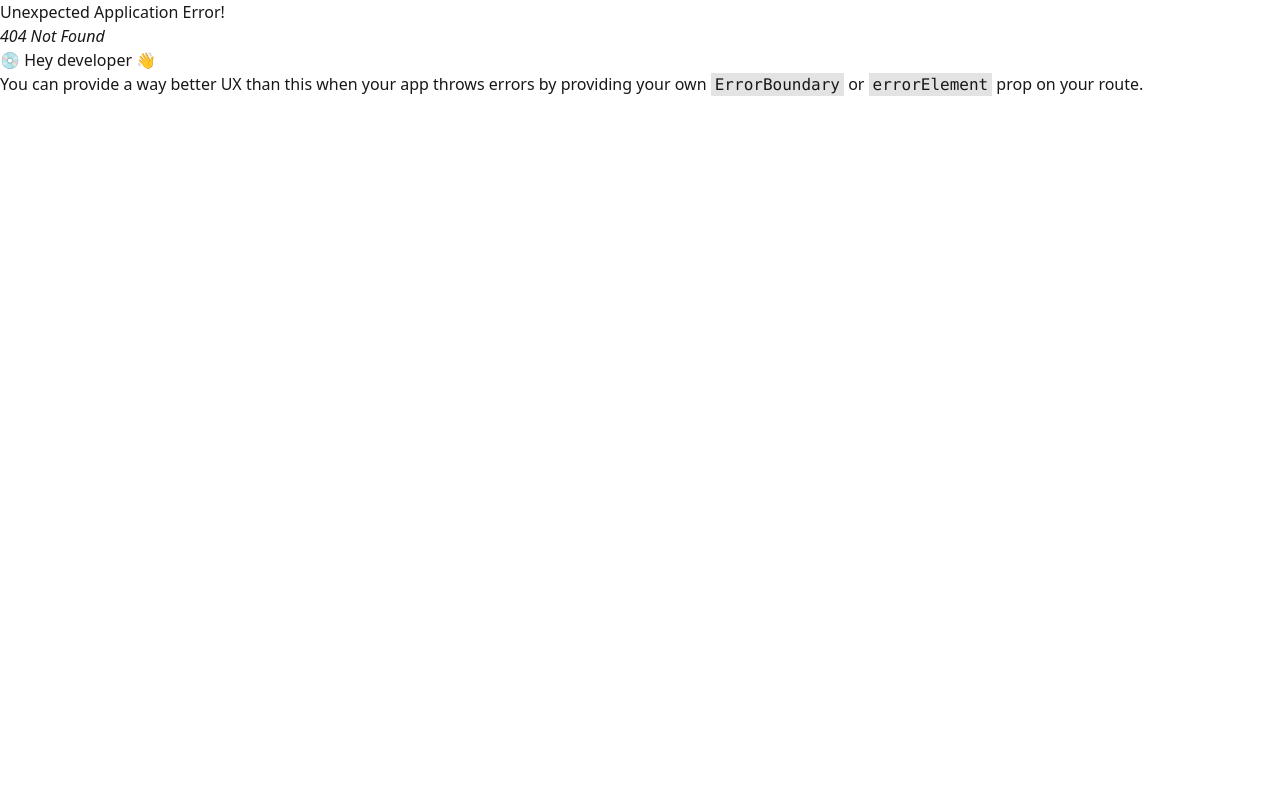
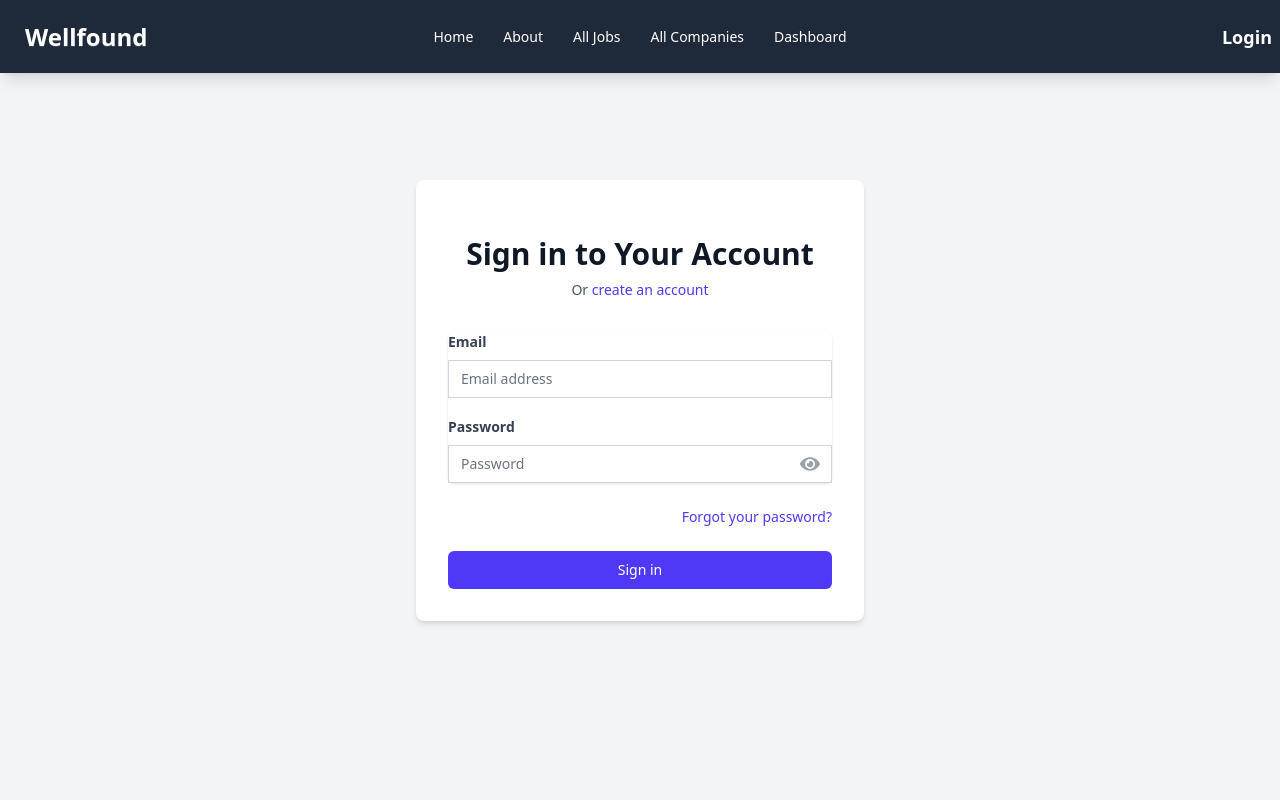
Before and after one commit to Nadimmo/Job-Portal-Client-side-, a React (Vite) app: page /login in a window 1280 px wide. Before the commit this address had no page. Shown: the top 800 px of the page. Built offline with nearby package versions, Linux system fonts and the light colour scheme.

Commit message:
create login page and navigate

```diff
--- /dev/null
+++ b/src/Page/Login/Login.jsx
@@ -0,0 +1,180 @@
+import React, { useState } from 'react';
+import { FaEye, FaEyeSlash } from 'react-icons/fa'; // Import eye icons from react-icons
+import { Link } from 'react-router-dom';
+
+function Login() {
+    const [formData, setFormData] = useState({
+        email: '',
+        password: '',
+    });
+
+    const [errors, setErrors] = useState({});
+    const [errorMessage, setErrorMessage] = useState('');
+
+    const handleChange = (e) => {
+        const { name, value } = e.target;
+        setFormData({
+            ...formData,
+            [name]: value,
+        });
+        // Clear specific error on input change
+        if (errors[name]) {
+            setErrors({ ...errors, [name]: '' });
+        }
+        setErrorMessage(''); // Clear error message on input change
+    };
+
+    const validateForm = () => {
+        const newErrors = {};
+        const { email, password } = formData;
+
+        if (!email.trim()) {
+            newErrors.email = 'Email is required';
+        } else if (!/\S+@\S+\.\S+/.test(email)) {
+            newErrors.email = 'Invalid email format';
+        }
+
+        if (!password.trim()) {
+            newErrors.password = 'Password is required';
+        }
+
+        setErrors(newErrors);
+        return Object.keys(newErrors).length === 0;
+    };
+
+    const handleSubmit = async (e) => {
+        e.preventDefault();
+
+        if (validateForm()) {
+            // In a real application, you would make an API call to authenticate the user
+            console.log('Login form submitted:', formData);
+            // Simulate a successful login (replace with actual API call)
+            setTimeout(() => {
+                // In a real app, you'd store a token and redirect
+                alert('Login successful!');
+                setFormData({ email: '', password: '' });
+                setErrors({});
+            }, 1000);
+        } else {
+            setErrorMessage('Please correct the errors in the form.');
+        }
+    };
+
+    const handleForgotPassword = () => {
+        alert('Forgot password functionality will be implemented here.');
+        // In a real app, you would navigate to a forgot password page or show a modal.
+    };
+
+
+    const [showPassword, setShowPassword] = useState(false);
+
+    const toggleShowPassword = () => {
+        setShowPassword(!showPassword);
+    };
+
+    return (
+        <div className="min-h-screen bg-gray-100 flex items-center justify-center py-12 px-4 sm:px-6 lg:px-8">
+            <div className="max-w-md w-full space-y-8 bg-white shadow-md rounded-lg p-8">
+                <div>
+                    <h2 className="mt-6 text-center text-3xl font-extrabold text-gray-900">
+                        Sign in to Your Account
+                    </h2>
+                    <p className="mt-2 text-center text-sm text-gray-600">
+                        Or{' '}
+                        <Link to={'/register'}
+
+                            className="font-medium text-indigo-600 hover:text-indigo-500"
+                        >
+                            create an account
+                        </Link>
+                    </p>
+                </div>
+
+                {errorMessage && (
+                    <div className="bg-red-100 border border-red-400 text-red-700 px-4 py-3 rounded relative mb-4" role="alert">
+                        <span className="block sm:inline">{errorMessage}</span>
+                    </div>
+                )}
+
+                <form className="mt-8 space-y-6" onSubmit={handleSubmit}>
+                    <div className="rounded-md shadow-sm -space-y-px">
+                        <div>
+                            <label className="block text-gray-700 text-sm font-bold mb-2" htmlFor="email">
+                                Email
+                            </label>
+                            <input
+                                id="email"
+                                name="email"
+                                type="email"
+                                autoComplete="email"
+                                required
+                                className="appearance-none rounded-none relative block w-full px-3 py-2 border border-gray-300 placeholder-gray-500 text-gray-900 focus:outline-none focus:ring-indigo-500 focus:border-indigo-500 focus:z-10 sm:text-sm"
+                                placeholder="Email address"
+                                value={formData.email}
+                                onChange={handleChange}
+                            />
+                            {errors.email && <p className="text-red-500 text-xs mt-1">{errors.email}</p>}
+                        </div>
+                        <div className='my-5'>
+                            <label className="block text-gray-700 text-sm font-bold mb-2" htmlFor="password">
+                                Password
+                            </label>
+                            <div className="relative">
+                                <input
+                                    id="password"
+                                    name="password"
+                                    type={showPassword ? 'text' : 'password'}
+                                    autoComplete="current-password"
+                                    required
+                                    className="appearance-none rounded-none relative block w-full px-3 py-2 border border-gray-300 placeholder-gray-500 text-gray-900 focus:outline-none focus:ring-indigo-500 focus:border-indigo-500 focus:z-10 sm:text-sm pr-10"
+                                    placeholder="Password"
+                                    value={formData.password}
+                                    onChange={handleChange}
+                                />
+                                <span className="absolute inset-y-0 right-0 flex items-center pr-3">
+                                    <button
+                                        type="button"
+                                        onClick={toggleShowPassword}
+                                        className="text-gray-400 hover:text-gray-500 focus:outline-none focus:ring-2 focus:ring-indigo-500"
+                                    >
+                                        {showPassword ? <FaEyeSlash className="h-5 w-5" /> : <FaEye className="h-5 w-5" />}
+                                    </button>
+                                </span>
+                                {errors.password && <p className="text-red-500 text-xs mt-1">{errors.password}</p>}
+                            </div>
+                        </div>
+                    </div>
+
+                    <div className="flex items-center justify-between">
+                        <div className="flex items-center">
+                            {/* You can add a "Remember me" checkbox here if needed */}
+                        </div>
+
+                        <div className="text-sm">
+                            <button
+                                onClick={handleForgotPassword}
+                                className="font-medium text-indigo-600 hover:text-indigo-500"
+                            >
+                                Forgot your password?
+                            </button>
+                        </div>
+                    </div>
+
+                    <div>
+                        <button
+                            type="submit"
+                            className="group relative w-full flex justify-center py-2 px-4 border border-transparent text-sm font-medium rounded-md text-white bg-indigo-600 hover:bg-indigo-700 focus:outline-none focus:ring-2 focus:ring-offset-2 focus:ring-indigo-500"
+                        >
+                            <span className="absolute left-0 inset-y-0 flex items-center pl-3">
+                                {/* You can add an icon here if desired */}
+                            </span>
+                            Sign in
+                        </button>
+                    </div>
+                </form>
+            </div>
+        </div>
+    );
+}
+
+export default Login;
--- a/src/Page/Register/Register.jsx
+++ b/src/Page/Register/Register.jsx
@@ -1,4 +1,5 @@
 import React, { useState } from 'react';
+import { Link } from 'react-router-dom';
 
 function Register() {
     const [formData, setFormData] = useState({
@@ -86,9 +87,9 @@ function Register() {
                     </h2>
                     <p className="mt-2 text-center text-sm text-gray-600">
                         Or{' '}
-                        <a href="#" className="font-medium text-indigo-600 hover:text-indigo-500">
+                        <Link to={'/login'}  className="font-medium text-indigo-600 hover:text-indigo-500">
                             login to your account
-                        </a>
+                        </Link>
                     </p>
                 </div>
 
@@ -209,7 +210,7 @@ function Register() {
                             className="bg-blue-500 hover:bg-blue-700 text-white font-bold py-2 px-4 rounded focus:outline-none focus:shadow-outline"
                             type="submit"
                         >
-                            Register
+                            Sing Up
                         </button>
                         {/* You can add a link to login here if needed */}
                         {/* <a className="inline-block align-baseline font-bold text-sm text-blue-500 hover:text-blue-800" href="#">
--- a/src/Route/Route.jsx
+++ b/src/Route/Route.jsx
@@ -6,6 +6,7 @@ import {
 import Root from '../Root/Root';
 import About from '../Page/About/About';
 import Register from '../Page/Register/Register';
+import Login from '../Page/Login/Login';
 
 
 const Route = createBrowserRouter([
@@ -24,6 +25,10 @@ const Route = createBrowserRouter([
             {
                 path:'/register',
                 element: <Register/>
+            },
+            {
+                path:'/login',
+                element: <Login/>
             }
         ]
     }
```
